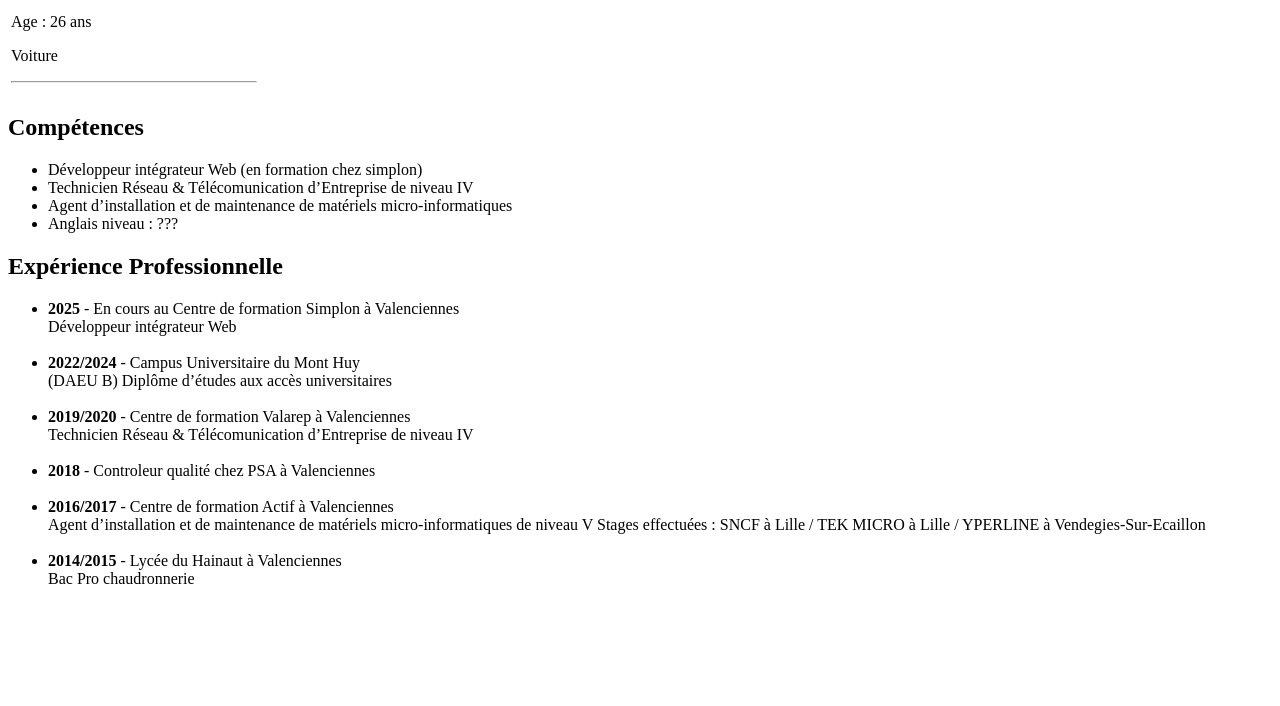
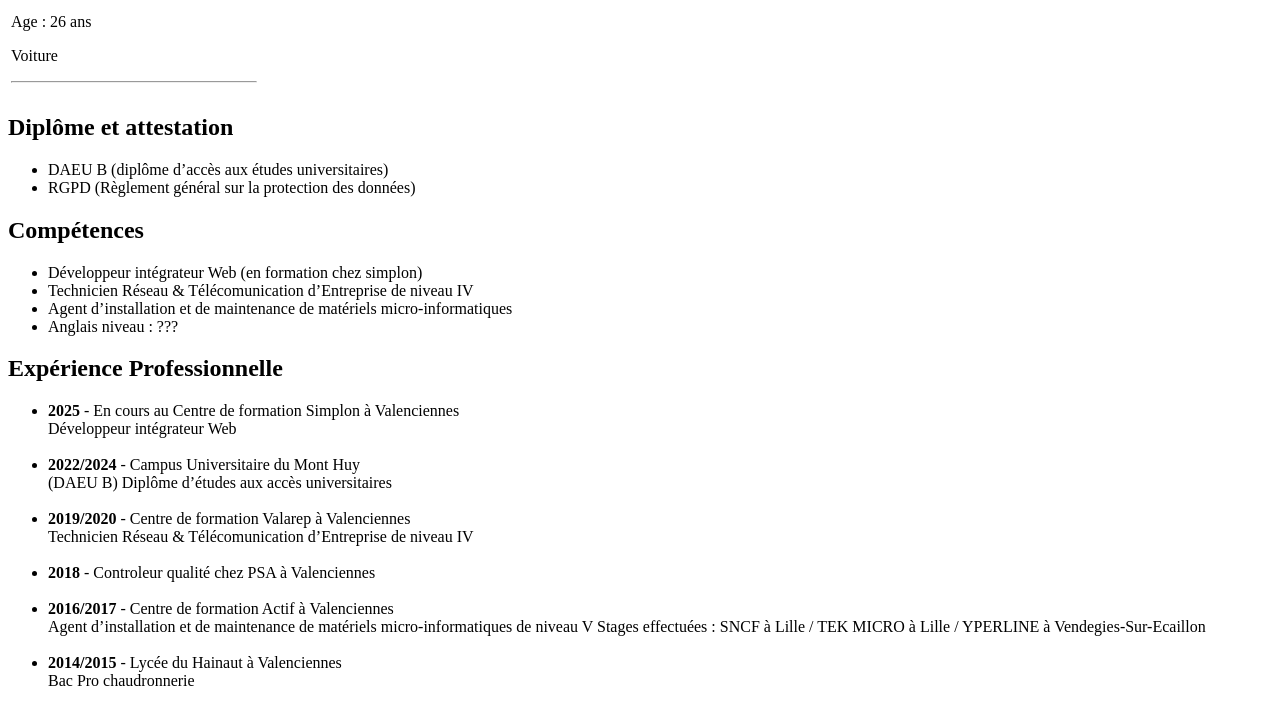
Before and after one commit to Aegwix/cv-htmlonly, a plain HTML site: page index.html in a window 1280 px wide. Shown: the part 164-870 px from the top of the page. Before the commit the page ends 800 px from the top, so only its background shows below. Drawn offline with Linux system fonts and the light colour scheme.

Commit message:
feat(form): additions in the cv form

```diff
--- a/index.html
+++ b/index.html
@@ -27,6 +27,14 @@
             </tr>
         </table>
 </header>
+
+<section>
+    <h2>Diplôme et attestation</h2>
+<ul>
+    <li>DAEU B (diplôme d’accès aux études universitaires)</li>
+    <li>RGPD (Règlement général sur la protection des données)</li>
+</ul>
+</section>
 
     <section>
             <h2>Compétences</h2>
```
